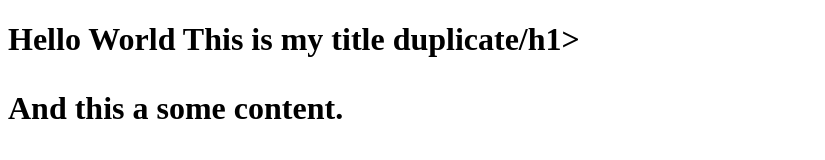
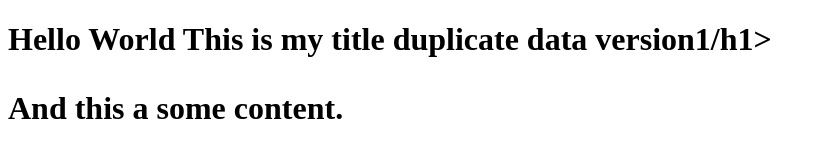
Before and after one commit to ShanSaga/Jenkins, a plain HTML site: page index.html in a window 1280 px wide. Shown: the whole page, without its empty margins (0-825 px from the left). Drawn offline with Linux system fonts and the light colour scheme.

Commit message:
code modified

```diff
--- a/index.html
+++ b/index.html
@@ -2,7 +2,7 @@
 <html>
 <body>
 
-	<h1>Hello World This is my title duplicate/h1>
+	<h1>Hello World This is my title duplicate data version1/h1>
 	<p> And this a some content.</p>
 
 </body>
```
